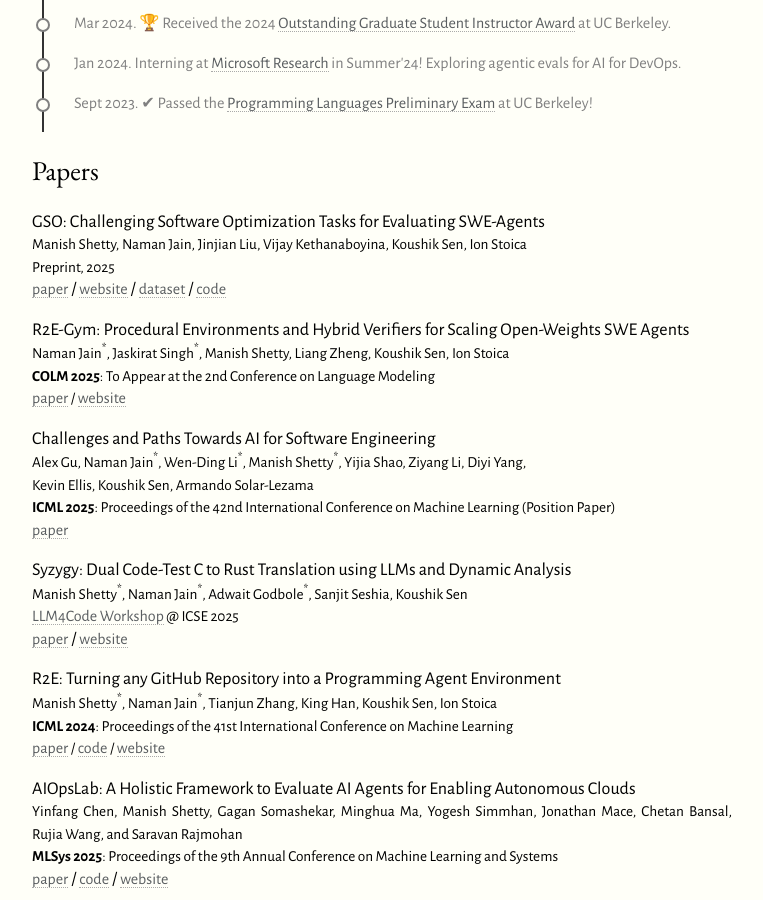
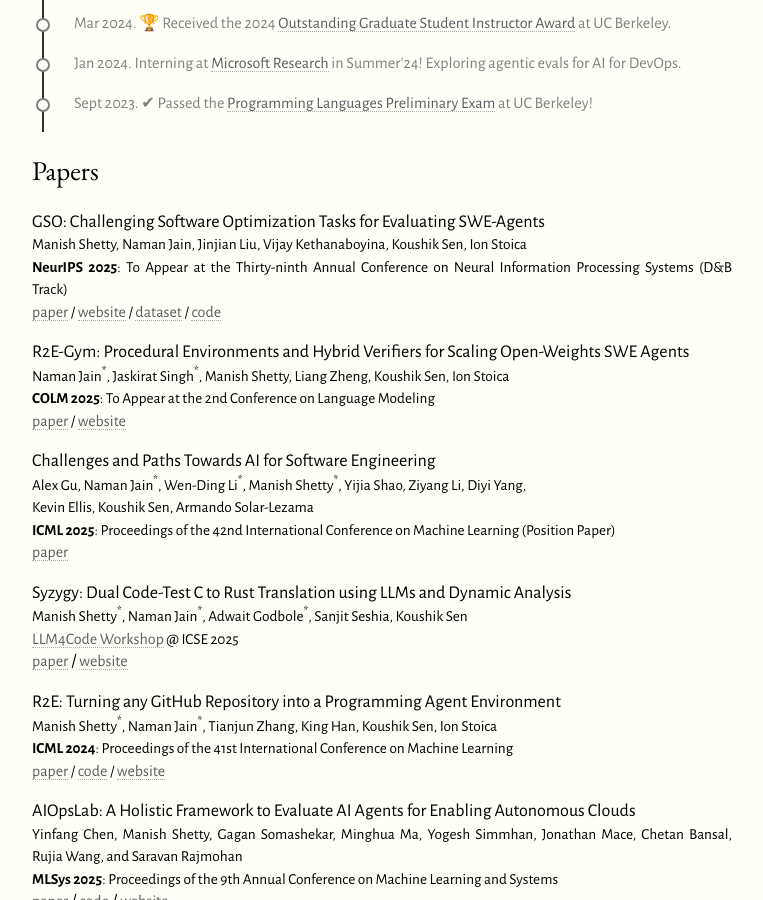
Before and after one commit to manishshettym/manishshettym.github.io, a Jekyll site: the page built from index.md, in a window 1280 px wide and 900 px high, scrolled down 489 px. Shown: the whole window, without its empty margins (258-1021 px from the left). Built offline with Jekyll 4.4.1, drawn with Linux system fonts in a browser that asks for light colours.

Commit message:
update gso for neurips 2025

```diff
--- a/_includes/pubs.md
+++ b/_includes/pubs.md
@@ -1,7 +1,7 @@
 <span class="pubtitle">GSO: Challenging Software Optimization Tasks for Evaluating SWE-Agents</span><br>
 <span style="font-size:85%">
 Manish Shetty, Naman Jain, Jinjian Liu, Vijay Kethanaboyina, Koushik Sen, Ion Stoica<br>
-Preprint, 2025 </span> <br>
+**NeurIPS 2025**: To Appear at the Thirty-ninth Annual Conference on Neural Information Processing Systems (D&B Track)<br>
 <a href="https://arxiv.org/abs/2505.23671">paper</a> /
 <a href="https://gso-bench.github.io/">website</a> /
 <a href="https://huggingface.co/datasets/gso-bench/gso">dataset</a> /
```
